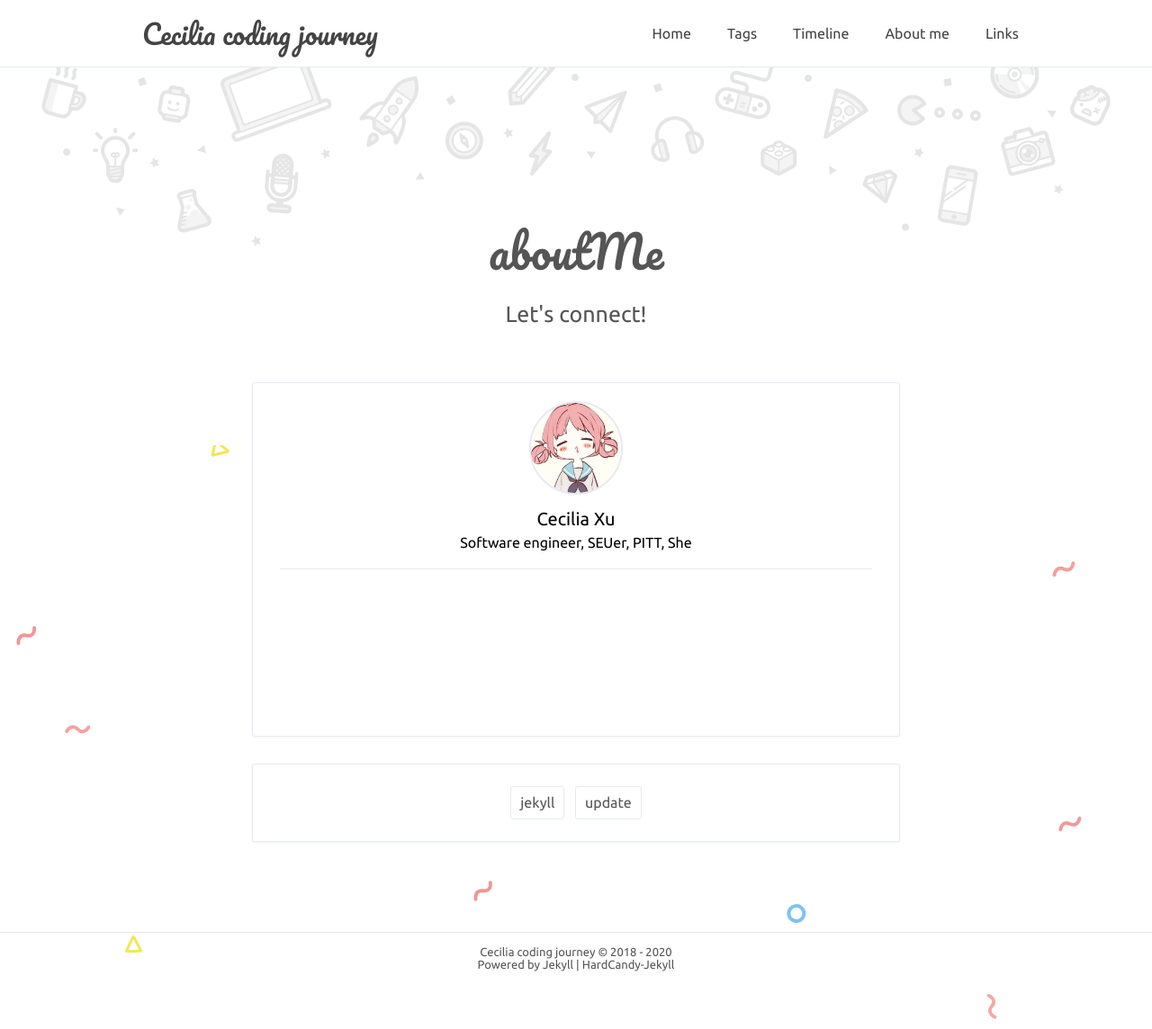
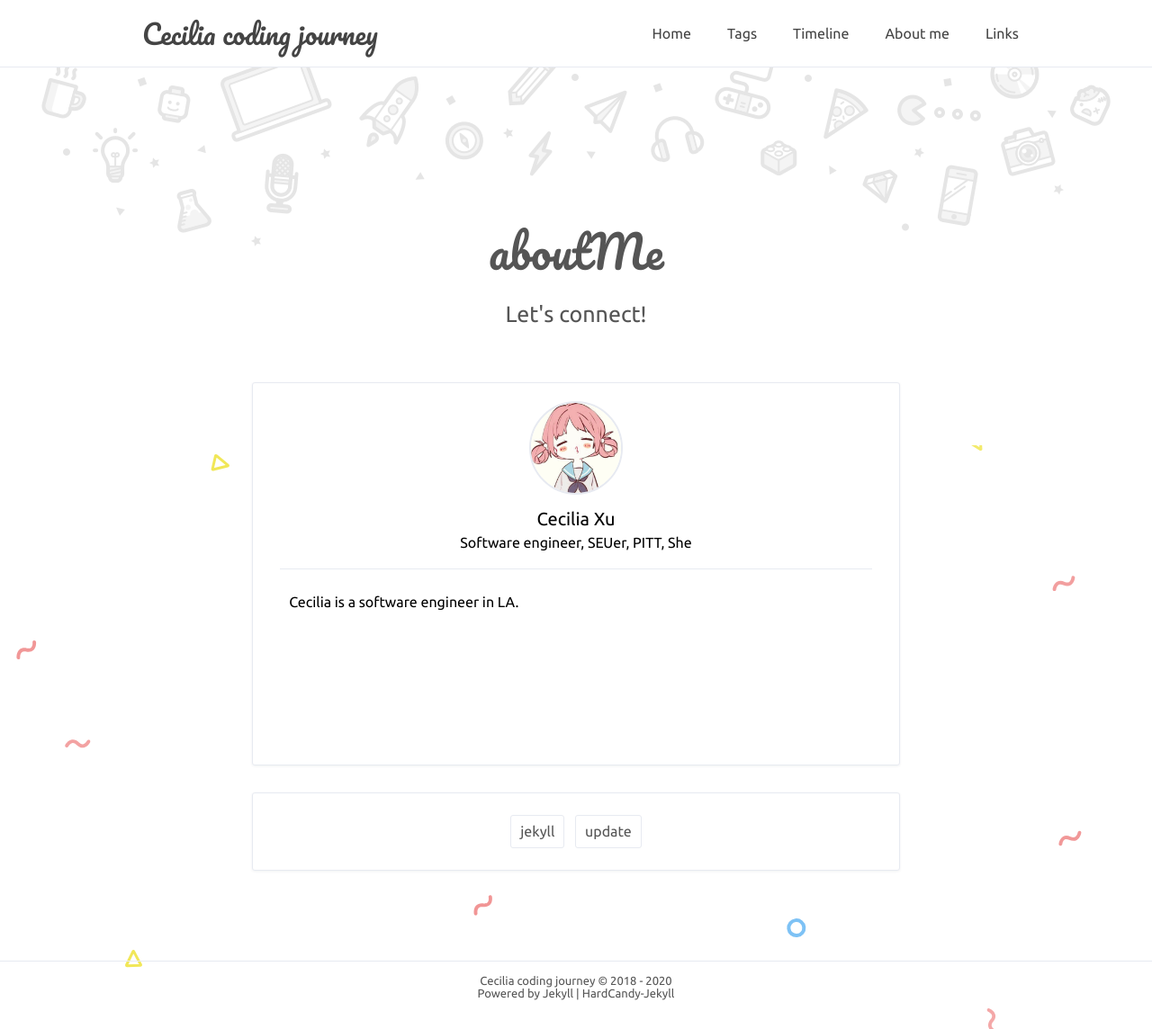
Before and after one commit to Cecilia-xu/Cecilia-xu.github.io, a Jekyll site: the page built from about.html, in a window 1280 px wide. Shown: the whole page at 90% size. Built offline with Jekyll 4.4.1, drawn with Linux system fonts in a browser that asks for light colours; comment, search, counter and statistics services are not loaded.

Commit message:
Update _config.yml

```diff
--- a/_config.yml
+++ b/_config.yml
@@ -19,7 +19,7 @@ NickName: ''
 webtitle: 'Cecilia coding journey'
 bio: 'Software engineer, SEUer, PITT, She'
 about: true
-aboutyou: ''
+aboutyou: "Cecilia is a software engineer in LA."
 portraits: '/assets/profile.jpeg' # your portraits image file path
 
 # SNS
```
